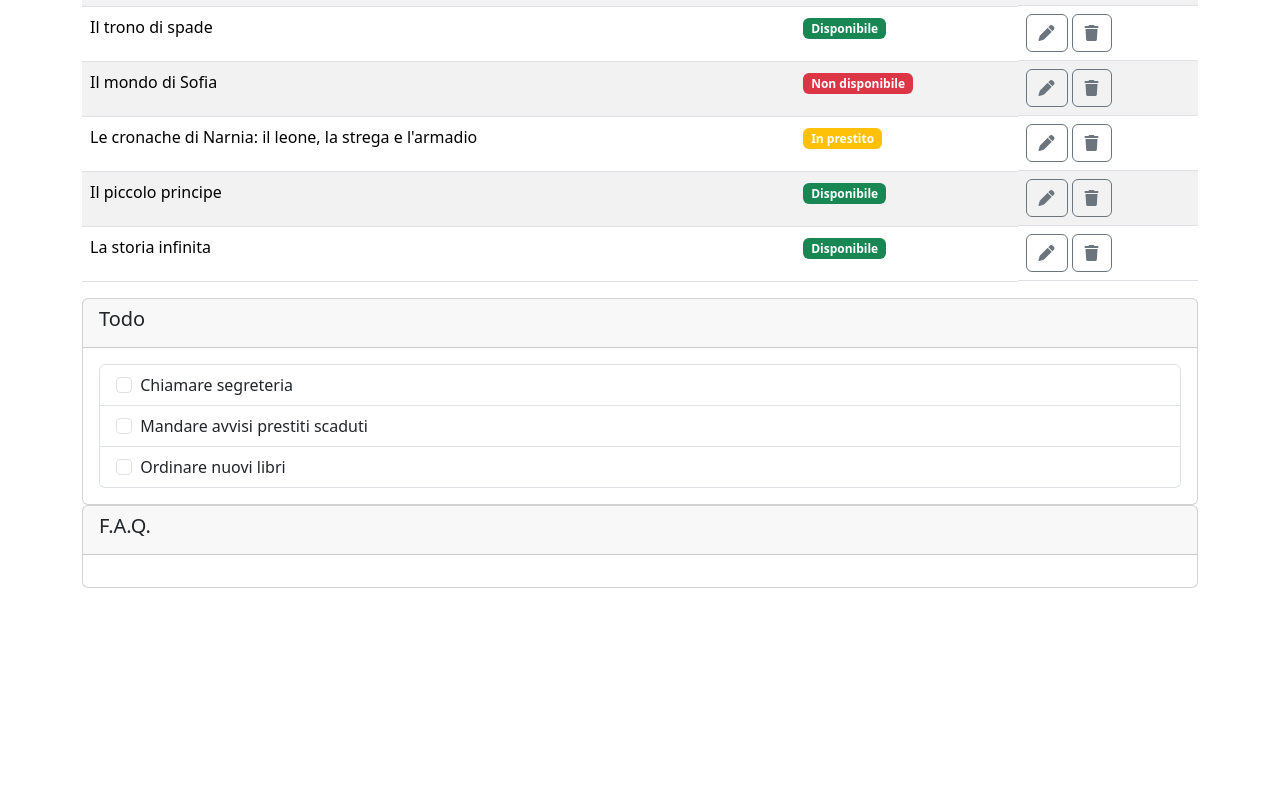
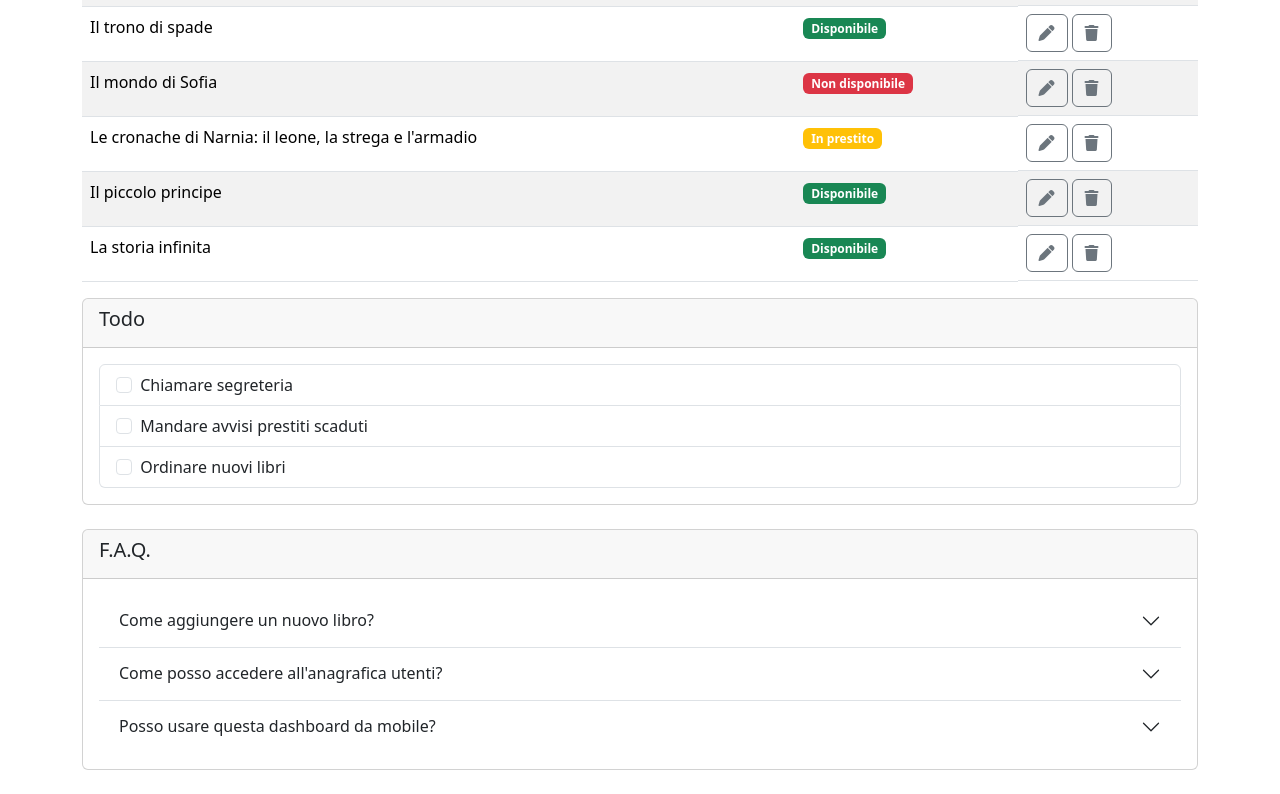
Before and after one commit to danielemurgioni/html-css-bootstrap-dashboard, a plain HTML site: page index.html in a window 1280 px wide. Shown: the part 576-1370 px from the top of the page. Before the commit the page ends 1164 px from the top, so only its background shows below. Drawn offline with nearby package versions, Linux system fonts and the light colour scheme.

Commit message:
[UPD] Done accordion

```diff
--- a/index.html
+++ b/index.html
@@ -177,6 +177,7 @@
             </div>
             <!-- todo and F.A.Q -->
             <div class="row">
+                <!-- Todo -checkbox -->
                 <div class="col-12">
                     <div class="card">
                         <div class="card-header">
@@ -200,17 +201,54 @@
                         </div>
                     </div>
                 </div>
-                <div class="col-12">
+                <!-- F.A.Q -accordion -->
+                <div class="col-12 my-4">
                     <div class="card">
                         <div class="card-header">
                             <h5 class="card-title">F.A.Q.</h5>
                         </div>
                         <div class="card-body">
+                            <div class="accordion accordion-flush" id="accordionFlushExample">
+                                <div class="accordion-item">
+                                    <h2 class="accordion-header">
+                                        <button class="accordion-button collapsed" type="button" data-bs-toggle="collapse" data-bs-target="#flush-collapseOne" aria-expanded="false" aria-controls="flush-collapseOne">
+                                            Come aggiungere un nuovo libro?
+                                        </button>
+                                    </h2>
+                                    <div id="flush-collapseOne" class="accordion-collapse collapse" data-bs-parent="#accordionFlushExample">
+                                        <div class="accordion-body">Placeholder content for this accordion, which is intended to demonstrate the <code>.accordion-flush</code> class. This is the first item's accordion body.</div>
+                                    </div>
+                                </div>
+                                <div class="accordion-item">
+                                    <h2 class="accordion-header">
+                                        <button class="accordion-button collapsed" type="button" data-bs-toggle="collapse" data-bs-target="#flush-collapseTwo" aria-expanded="false" aria-controls="flush-collapseTwo">
+                                            Come posso accedere all'anagrafica utenti?
+                                        </button>
+                                    </h2>
+                                    <div id="flush-collapseTwo" class="accordion-collapse collapse" data-bs-parent="#accordionFlushExample">
+                                        <div class="accordion-body">Placeholder content for this accordion, which is intended to demonstrate the <code>.accordion-flush</code> class. This is the second item's accordion body. Let's imagine this being filled with some actual content.</div>
+                                    </div>
+                                </div>
+                                <div class="accordion-item">
+                                    <h2 class="accordion-header">
+                                        <button class="accordion-button collapsed" type="button" data-bs-toggle="collapse" data-bs-target="#flush-collapseThree" aria-expanded="false" aria-controls="flush-collapseThree">
+                                            Posso usare questa dashboard da mobile?
+                                        </button>
+                                    </h2>
+                                    <div id="flush-collapseThree" class="accordion-collapse collapse" data-bs-parent="#accordionFlushExample">
+                                        <div class="accordion-body">Placeholder content for this accordion, which is intended to demonstrate the <code>.accordion-flush</code> class. This is the third item's accordion body. Nothing more exciting happening here in terms of content, but just filling up the space to make it look, at least at first glance, a bit more representative of how this would look in a real-world application.</div>
+                                    </div>
+                                </div>
+                            </div>
                         </div>
                     </div>
                 </div>
             </div>
         </div>
     </main>
+
+    <!-- JavaScript bootstrap -->
+    <script src="https://cdn.jsdelivr.net/npm/bootstrap@5.3.3/dist/js/bootstrap.bundle.min.js" integrity="sha384-YvpcrYf0tY3lHB60NNkmXc5s9fDVZLESaAA55NDzOxhy9GkcIdslK1eN7N6jIeHz" crossorigin="anonymous"></script>
+
 </body>
 </html>
```
